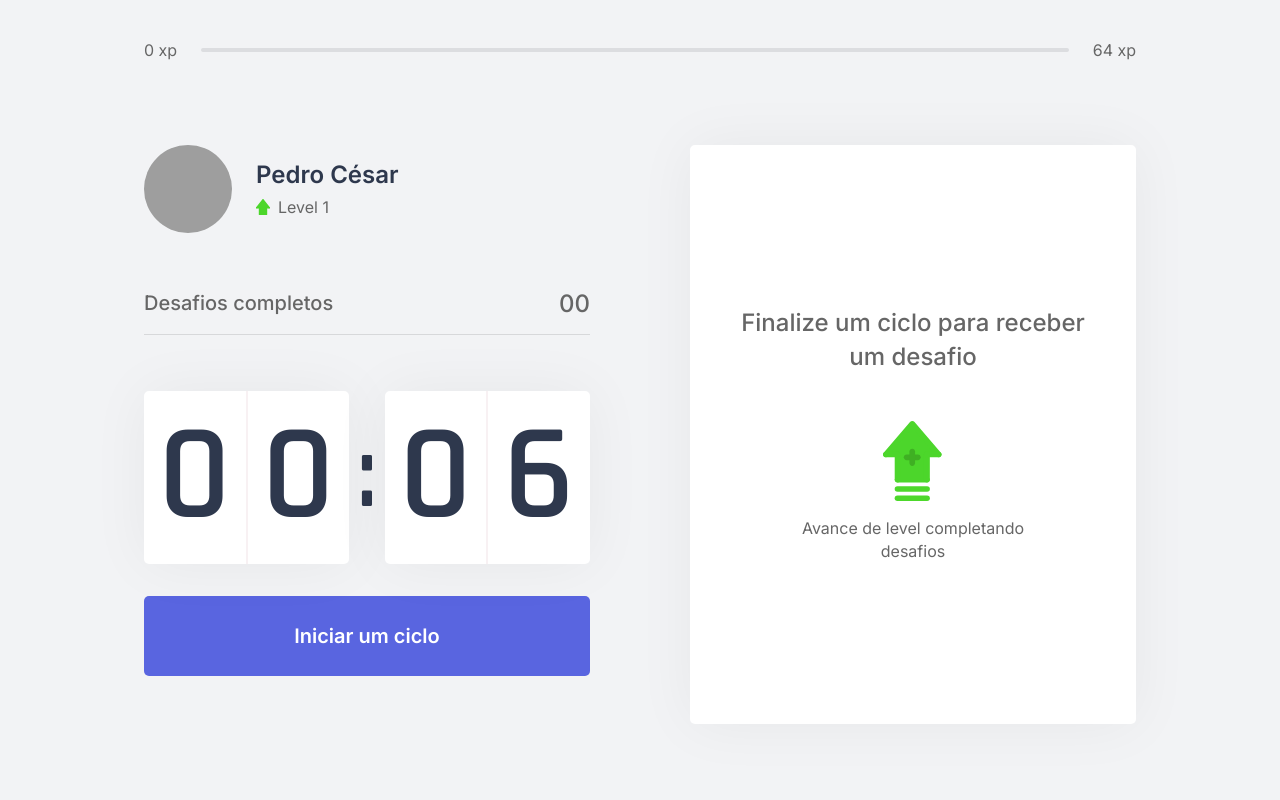
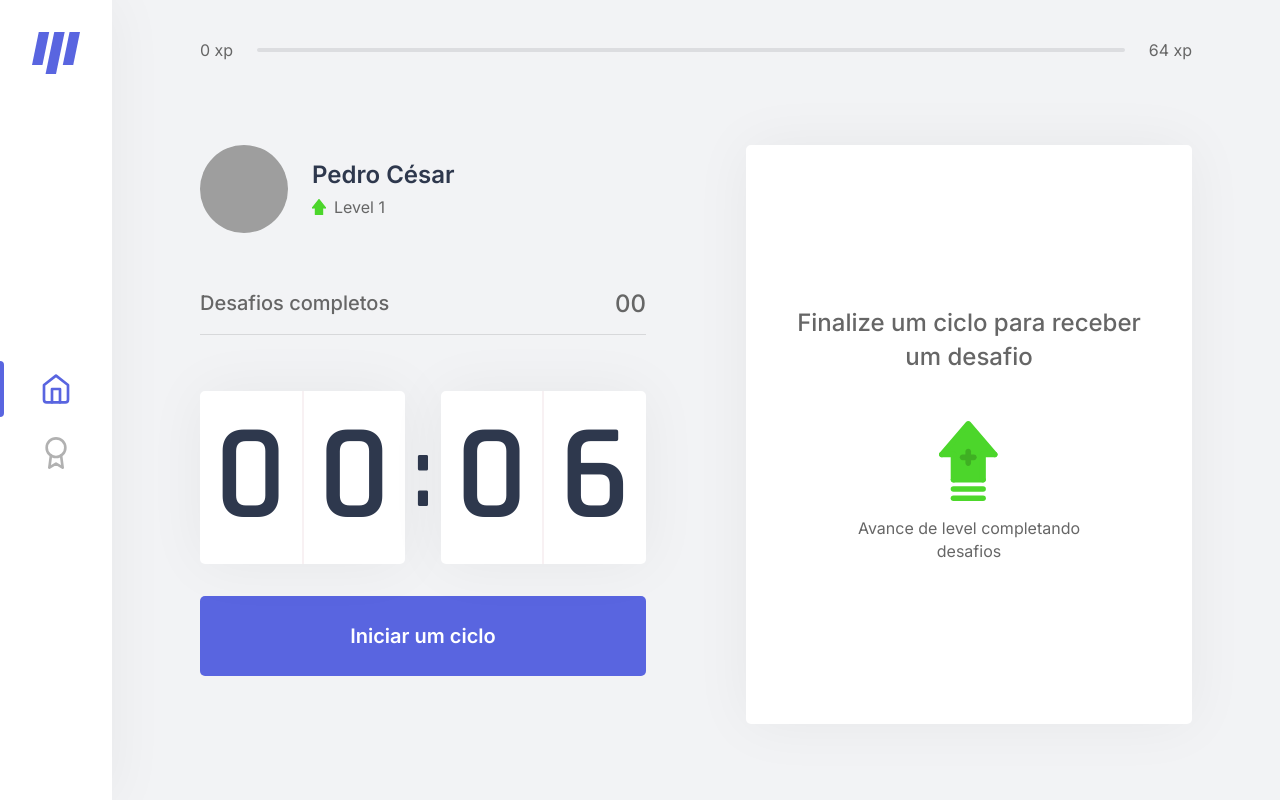
Before and after one commit to pedrocs378/moveit, a Next.js app: page /home in a window 1280 px wide. Built offline with nearby package versions, Linux system fonts and the light colour scheme; grey boxes are pictures that could not be loaded.

Commit message:
criacao da sidebar

```diff
--- /dev/null
+++ b/src/components/SideBar.tsx
@@ -0,0 +1,40 @@
+import Link from 'next/link'
+import { useState } from 'react';
+import { FiAward, FiHome } from "react-icons/fi";
+
+import styles from '../styles/components/SideBar.module.css'
+
+interface CurrentRouteProps {
+	name: 'home' | 'leaderboard'
+}
+
+export function SideBar() {
+	const [currentRoute, setCurrentRoute] = useState<CurrentRouteProps>({
+		name: 'home'
+	})
+
+	return (
+		<aside className={styles.sideBarContainer}>
+			<img src="/icons/logo.svg" alt="Logo" />
+			<div>
+				<button
+					className={currentRoute.name === 'home' && styles.currentRoute}
+					onClick={() => setCurrentRoute({ name: 'home' })}
+				>
+					<Link href="/home">
+						<FiHome size={32} />
+					</Link>
+				</button>
+				<button
+					className={currentRoute.name === 'leaderboard' && styles.currentRoute}
+					onClick={() => setCurrentRoute({ name: 'leaderboard' })}
+				>
+					<Link href="/home">
+						<FiAward size={32} />
+					</Link>
+				</button>
+			</div>
+			<div />
+		</aside>
+	)
+}
--- a/src/pages/home/index.tsx
+++ b/src/pages/home/index.tsx
@@ -1,11 +1,15 @@
+import { GetServerSideProps } from 'next'
 import Head from 'next/head'
-import { GetServerSideProps } from 'next'
+import Link from 'next/link'
+
+import { FiHome, FiAward } from 'react-icons/fi'
 
 import { ChallengeBox } from '../../components/ChallengeBox'
 import { CompletedChallenges } from '../../components/CompletedChallenges'
 import { Countdown } from '../../components/Countdown'
 import { ExperienceBar } from '../../components/ExpirenceBar'
 import { Profile } from '../../components/Profile'
+import { SideBar } from '../../components/SideBar'
 import { ChallengesProvider } from '../../contexts/ChallengesContext'
 import { CountdownProvider } from '../../contexts/CountdownContext'
 
@@ -26,6 +30,9 @@ export default function Home(props: HomeProps) {
 			challengesCompleted={props.challengesCompleted}
 		>
 			<div className={styles.container}>
+				<SideBar />
+
+				<main>
 					<Head>
 						<title>Início | move.it</title>
 					</Head>
@@ -44,6 +51,7 @@ export default function Home(props: HomeProps) {
 							</div>
 						</section>
 					</CountdownProvider>
+				</main>
 			</div>
 		</ChallengesProvider>
 	)
--- /dev/null
+++ b/src/styles/components/SideBar.module.css
@@ -0,0 +1,67 @@
+.sideBarContainer {
+	display: flex;
+	flex-direction: column;
+	justify-content: space-between;
+	align-items: center;
+
+	padding: 2rem 0;
+	background: var(--white);
+	box-shadow: 0px 0px 60px 0px rgba(0, 0, 0, 0.05);
+
+}
+
+.sideBarContainer img {
+	width: 3rem;
+	height: 2.625rem;
+}
+
+.sideBarContainer > div {
+	display: flex;
+	width: 100%;
+	flex-direction: column;
+}
+
+.sideBarContainer > div button {
+	height: 3.5rem;
+	position: relative;
+	display: flex;
+	align-items: center;
+	justify-content: center;
+	background: transparent;
+}
+
+.sideBarContainer > div button svg {
+	color: var(--text);
+	opacity: 0.5;
+}
+
+.sideBarContainer > div button + button {
+	margin-top: 8px;
+}
+
+.sideBarContainer > div button::before {
+	content: '';
+	position: absolute;
+	width: 4px;
+	background: transparent;
+	top: 0;
+	left: 0;
+	bottom: 0;
+	border-top-right-radius: 5px;
+	border-bottom-right-radius: 5px;
+
+	transition: background-color 0.2s;
+}
+
+.sideBarContainer > div button:hover::before {
+	background: var(--blue);
+}
+
+.sideBarContainer > div button.currentRoute svg {
+	color: var(--blue);
+	opacity: 1;
+}
+
+.sideBarContainer > div button.currentRoute::before  {
+	background: var(--blue);
+}
--- a/src/styles/global.css
+++ b/src/styles/global.css
@@ -1,6 +1,8 @@
 * {
 	margin: 0;
 	padding: 0;
+	outline: none;
+	border: 0;
 	box-sizing: 0;
 }
 
--- a/src/styles/pages/Home.module.css
+++ b/src/styles/pages/Home.module.css
@@ -1,5 +1,10 @@
 .container {
-	height: 90vh;
+	display: grid;
+	grid-template-columns: 7rem 1fr;
+	height: 100vh;
+}
+
+.container main {
 	max-width: 992px;
 	margin: 0 auto;
 	padding: 2.5rem 2rem;
@@ -10,7 +15,7 @@
 	position: relative;
 }
 
-.container section {
+.container main section {
 	flex: 1;
 
 	display: grid;
```
Also changed, not shown: src/components/InputUsername.tsx (deleted, +0 -16 lines), src/pages/index.tsx (+27 -4 lines), src/styles/components/InputUsername.module.css (deleted, +0 -33 lines), src/styles/pages/Login.module.css (+47 -0 lines), public/icons/logo.svg (added). Lines whose indentation alone changed are shown as unchanged.
